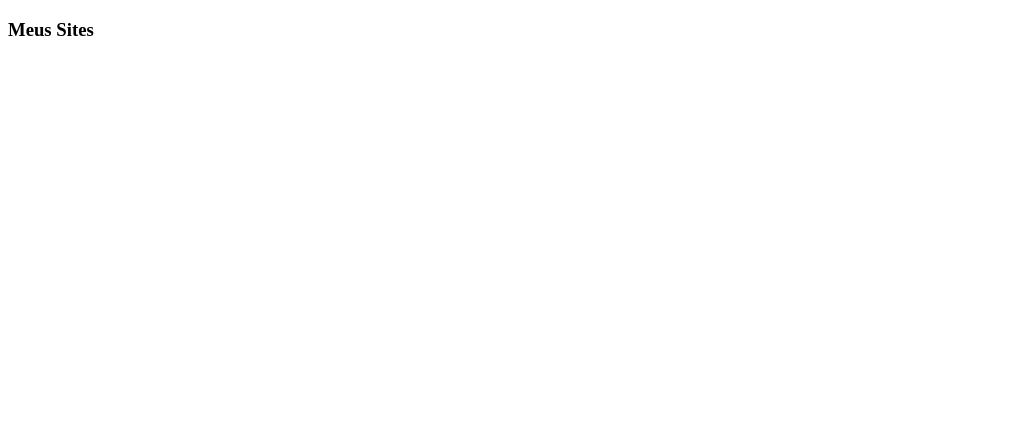
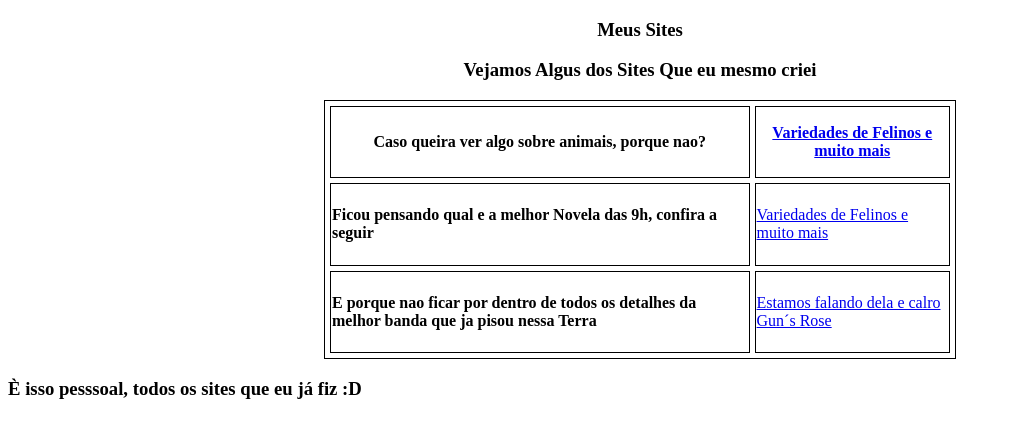
Before and after one commit to XexeBalaTensa/Framengo, a plain HTML site: page index.html in a window 1280 px wide. Shown: the whole page, without its empty margins (0-1010 px from the left). Drawn offline with Linux system fonts and the light colour scheme.

Commit message:
Add files via upload

```diff
--- a/index.html
+++ b/index.html
@@ -3,10 +3,61 @@
 <title>
        Todas as Minhas Paginas
 </title>
-
 <Head>
+<center>
  <h3>
        Meus Sites
+ </h3>
+
+
+  <h3>
+      Vejamos Algus dos Sites Que eu mesmo criei
+  </h3>
+</center>
+
+  <table border="1" width="50%" align="center" cellspacing="5"
+ bordercolor="Black">
+ <tr>
+      <th><h4>Caso queira ver algo sobre animais, porque nao?</h4></th>
+      <th>
+            <p>
+             <a href="gatos.HTML" target="_blank">Variedades de Felinos e muito mais </a>
+            </p>
+      </th>
+
+  </tr>
+  <tr >
+      <td>
+      <h4>
+            Ficou pensando qual e a melhor Novela das 9h, confira a seguir
+      </h4>
+      </td>
+      <td>
+            <p>
+             <a href="Novela das 9.HTML" target="_blank">Variedades de Felinos e muito mais </a>
+            </p>
+      </td>
+
+
+
+
+  </tr>
+  <tr >
+      <td>
+      <h4>
+            E porque nao ficar por dentro de todos os detalhes da melhor banda que ja pisou nessa Terra
+      </h4>
+      </td>
+      <td>
+            <p>
+                  <a href="pelomengao.html" target="_blank">Estamos falando dela e calro Gun´s Rose </a>
+            </p>
+            </td>
+
+ </table>
+
+ <h3>
+      È isso pesssoal, todos os sites que eu já fiz :D
  </h3>
 
 
```
